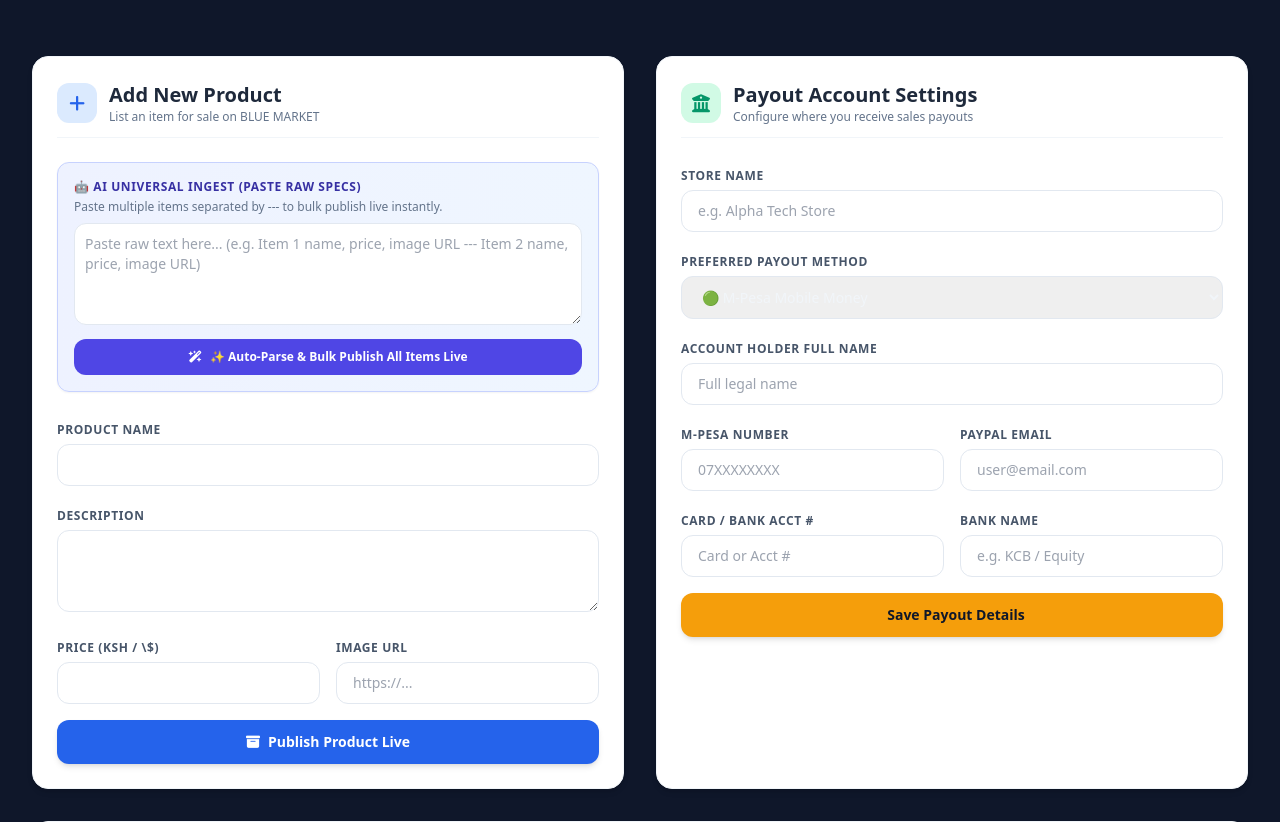
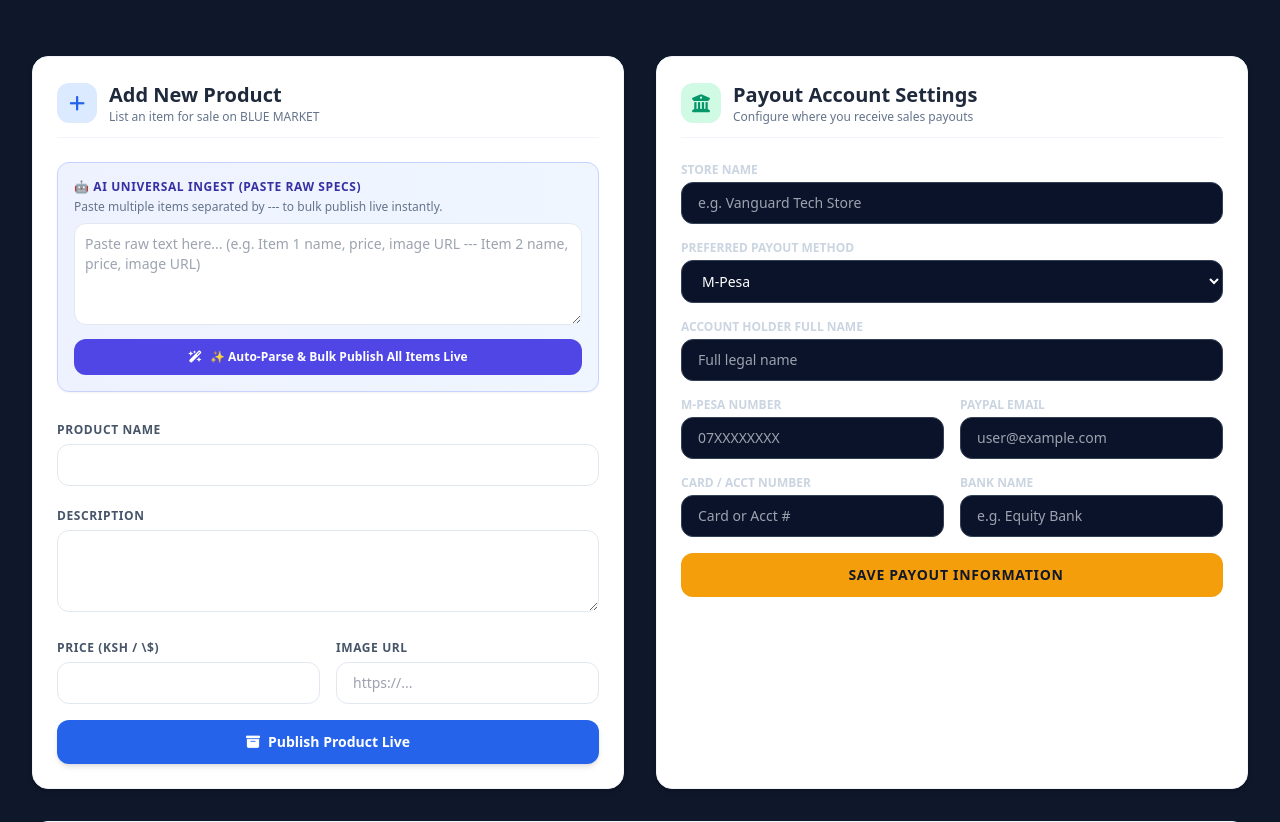
Before and after one commit to samuelk-dot/blue-market, a Django app: page /dashboard/ in a window 1280 px wide. Shown: the part 141-963 px from the top of the page. Run offline with Django 5.2, Linux system fonts and the light colour scheme; data that the repository does not hold is empty; some libraries are stand-ins or nearby versions.

Commit message:
Update form fields and styling in dashboard

```diff
--- a/store/templates/store/dashboard.html
+++ b/store/templates/store/dashboard.html
@@ -75,50 +75,57 @@
 
         <form method="POST" class="space-y-4">
             {% csrf_token %}
+
             <div class="space-y-1">
-                    <label class="text-xs font-semibold text-slate-600 uppercase tracking-wider">Store Name</label>
-                    <input type="text" name="store_name" value="{{ vendor_profile.store_name|default:'' }}" placeholder="e.g. Alpha Tech Store" class="w-full px-4 py-2.5 rounded-xl border border-slate-200 text-sm focus:ring-2 focus:ring-emerald-500 focus:outline-none">
+                <label class="block text-xs font-bold uppercase text-slate-300">Store Name</label>
+                <input type="text" name="store_name" value="{{ vendor_profile.store_name }}" placeholder="e.g. Vanguard Tech Store"
+                    class="w-full bg-[#0b132b] border border-slate-700 rounded-xl px-4 py-2.5 text-sm text-white focus:outline-none focus:border-amber-500">
             </div>
 
             <div class="space-y-1">
-                    <label class="text-xs font-semibold text-slate-600 uppercase tracking-wider">Preferred Payout Method</label>
-                    <select name="payout_method" class="w-full px-4 py-2.5 rounded-xl border border-slate-200 text-sm focus:ring-2 focus:ring-emerald-500 focus:outline-none">
-                        <option value="mpesa" {% if vendor_profile.payout_method == 'mpesa' %}selected{% endif %}>🟢 M-Pesa Mobile Money</option>
-                        <option value="paypal" {% if vendor_profile.payout_method == 'paypal' %}selected{% endif %}>🔵 PayPal</option>
-                        <option value="card" {% if vendor_profile.payout_method == 'card' %}selected{% endif %}>💳 Credit / Debit Card</option>
-                        <option value="bank" {% if vendor_profile.payout_method == 'bank' %}selected{% endif %}>🏦 Bank Transfer</option>
+                <label class="block text-xs font-bold uppercase text-slate-300">Preferred Payout Method</label>
+                <select name="payout_method" class="w-full bg-[#0b132b] border border-slate-700 rounded-xl px-4 py-2.5 text-sm text-white focus:outline-none focus:border-amber-500">
+                    <option value="mpesa" {% if vendor_profile.payout_method == 'mpesa' %}selected{% endif %}>M-Pesa</option>
+                    <option value="paypal" {% if vendor_profile.payout_method == 'paypal' %}selected{% endif %}>PayPal</option>
+                    <option value="card" {% if vendor_profile.payout_method == 'card' %}selected{% endif %}>Credit / Debit Card</option>
+                    <option value="bank" {% if vendor_profile.payout_method == 'bank' %}selected{% endif %}>Bank Transfer</option>
                 </select>
             </div>
 
             <div class="space-y-1">
-                    <label class="text-xs font-semibold text-slate-600 uppercase tracking-wider">Account Holder Full Name</label>
-                    <input type="text" name="account_holder_name" value="{{ vendor_profile.account_holder_name|default:'' }}" placeholder="Full legal name" class="w-full px-4 py-2.5 rounded-xl border border-slate-200 text-sm focus:ring-2 focus:ring-emerald-500 focus:outline-none">
+                <label class="block text-xs font-bold uppercase text-slate-300">Account Holder Full Name</label>
+                <input type="text" name="account_holder" value="{{ vendor_profile.account_holder }}" placeholder="Full legal name"
+                    class="w-full bg-[#0b132b] border border-slate-700 rounded-xl px-4 py-2.5 text-sm text-white focus:outline-none focus:border-amber-500">
             </div>
 
             <div class="grid grid-cols-2 gap-4">
                 <div class="space-y-1">
-                        <label class="text-xs font-semibold text-slate-600 uppercase tracking-wider">M-Pesa Number</label>
-                        <input type="text" name="mpesa_phone_number" value="{{ vendor_profile.mpesa_phone_number|default:'' }}" placeholder="07XXXXXXXX" class="w-full px-4 py-2.5 rounded-xl border border-slate-200 text-sm focus:ring-2 focus:ring-emerald-500 focus:outline-none">
+                    <label class="block text-xs font-bold uppercase text-slate-300">M-Pesa Number</label>
+                    <input type="text" name="mpesa_number" value="{{ vendor_profile.mpesa_number }}" placeholder="07XXXXXXXX"
+                        class="w-full bg-[#0b132b] border border-slate-700 rounded-xl px-4 py-2.5 text-sm text-white focus:outline-none focus:border-amber-500">
                 </div>
                 <div class="space-y-1">
-                        <label class="text-xs font-semibold text-slate-600 uppercase tracking-wider">PayPal Email</label>
-                        <input type="email" name="paypal_email" value="{{ vendor_profile.paypal_email|default:'' }}" placeholder="user@email.com" class="w-full px-4 py-2.5 rounded-xl border border-slate-200 text-sm focus:ring-2 focus:ring-emerald-500 focus:outline-none">
+                    <label class="block text-xs font-bold uppercase text-slate-300">PayPal Email</label>
+                    <input type="email" name="paypal_email" value="{{ vendor_profile.paypal_email }}" placeholder="user@example.com"
+                        class="w-full bg-[#0b132b] border border-slate-700 rounded-xl px-4 py-2.5 text-sm text-white focus:outline-none focus:border-amber-500">
                 </div>
             </div>
 
             <div class="grid grid-cols-2 gap-4">
                 <div class="space-y-1">
-                        <label class="text-xs font-semibold text-slate-600 uppercase tracking-wider">Card / Bank Acct #</label>
-                        <input type="text" name="card_or_account_number" value="{{ vendor_profile.card_or_account_number|default:'' }}" placeholder="Card or Acct #" class="w-full px-4 py-2.5 rounded-xl border border-slate-200 text-sm focus:ring-2 focus:ring-emerald-500 focus:outline-none">
+                    <label class="block text-xs font-bold uppercase text-slate-300">Card / Acct Number</label>
+                    <input type="text" name="card_or_account_no" value="{{ vendor_profile.card_or_account_no }}" placeholder="Card or Acct #"
+                        class="w-full bg-[#0b132b] border border-slate-700 rounded-xl px-4 py-2.5 text-sm text-white focus:outline-none focus:border-amber-500">
                 </div>
                 <div class="space-y-1">
-                        <label class="text-xs font-semibold text-slate-600 uppercase tracking-wider">Bank Name</label>
-                        <input type="text" name="bank_name" value="{{ vendor_profile.bank_name|default:'' }}" placeholder="e.g. KCB / Equity" class="w-full px-4 py-2.5 rounded-xl border border-slate-200 text-sm focus:ring-2 focus:ring-emerald-500 focus:outline-none">
+                    <label class="block text-xs font-bold uppercase text-slate-300">Bank Name</label>
+                    <input type="text" name="bank_name" value="{{ vendor_profile.bank_name }}" placeholder="e.g. Equity Bank"
+                        class="w-full bg-[#0b132b] border border-slate-700 rounded-xl px-4 py-2.5 text-sm text-white focus:outline-none focus:border-amber-500">
                 </div>
             </div>
 
-                <button type="submit" name="update_payout" class="w-full bg-amber-500 hover:bg-amber-600 text-slate-900 font-bold py-3 rounded-xl text-sm transition shadow-md flex items-center justify-center gap-2">
-                    <i class="fa-solid fa-shield-check"></i> Save Payout Details
+            <button type="submit" name="update_payout" class="w-full bg-amber-500 hover:bg-amber-600 text-slate-900 font-bold py-3 rounded-xl text-sm transition uppercase tracking-wider flex items-center justify-center gap-2">
+                <i class="fa-solid fa-shield-check"></i> Save Payout Information
             </button>
         </form>
         </div>
```
Also changed, not shown: store/models.py (+11 -1 lines). Lines whose indentation alone changed are shown as unchanged.
